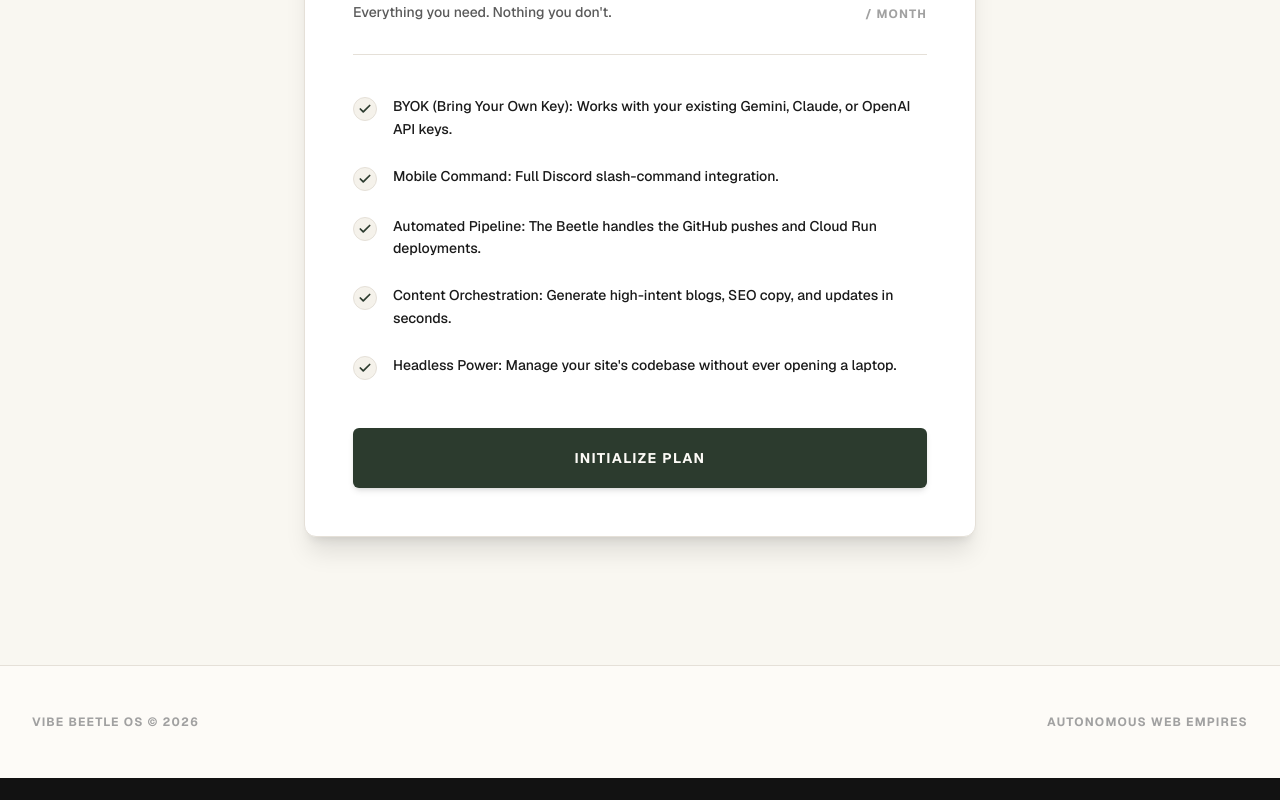
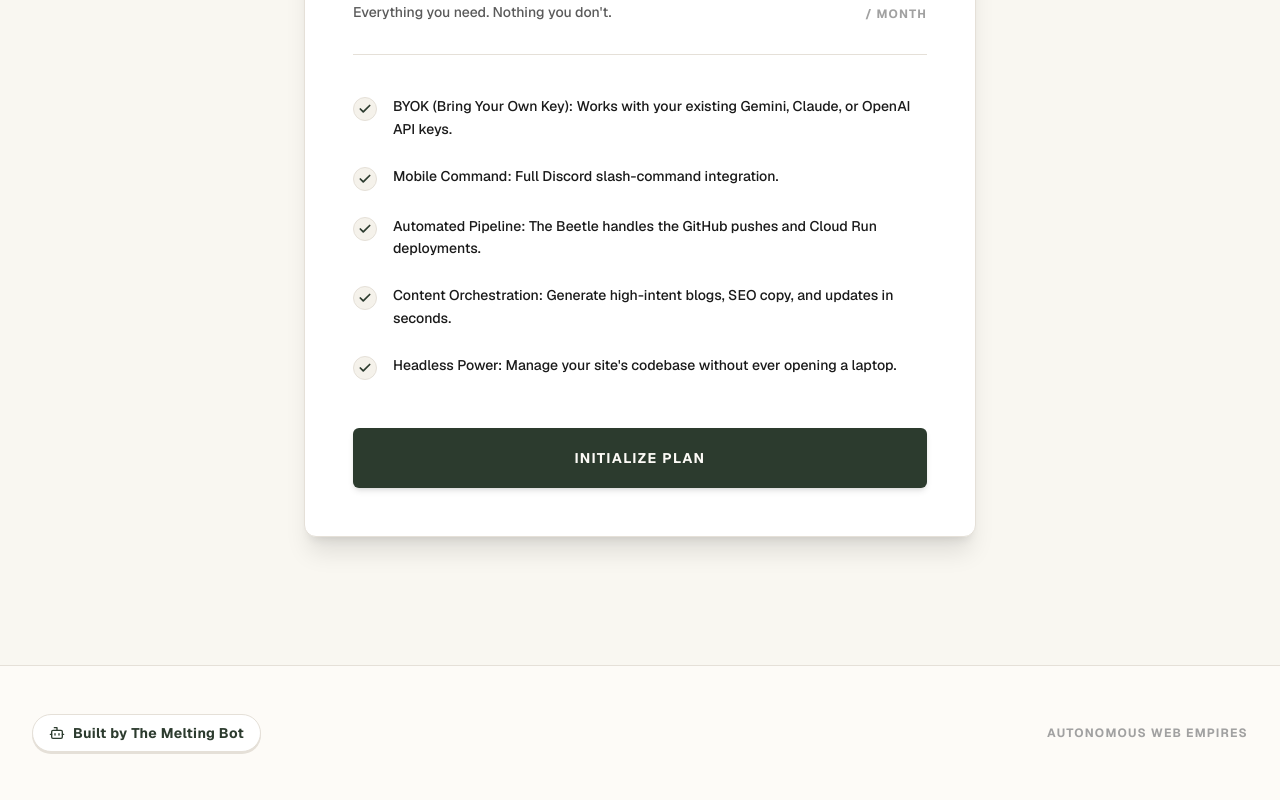
Before and after one commit to the-melting-bot/vibe-beetle, a Next.js app: page / in a window 1280 px wide. Shown: the part 3607-4407 px from the top of the page. Before the commit the page ends 4385 px from the top, so only its background shows below. Built offline with nearby package versions, Linux system fonts and the light colour scheme; a web font is replaced by a local one.

Commit message:
feat: add built by the melting bot badge to footer

```diff
--- a/src/app/page.tsx
+++ b/src/app/page.tsx
@@ -588,9 +588,12 @@ export default function Home() {
       </main>
 
       {/* FOOTER */}
-      <footer className="w-full border-t border-[#E5E0D8] bg-[#FDFBF7] py-12 px-8 flex justify-between items-center text-[#A1A1A1] text-xs font-bold uppercase tracking-widest z-20">
-        <p>VIBE BEETLE OS © 2026</p>
-        <p>AUTONOMOUS WEB EMPIRES</p>
+      <footer className="w-full border-t border-[#E5E0D8] bg-[#FDFBF7] py-12 px-8 flex justify-between items-center z-20">
+        <div className="flex items-center gap-2 bg-white border border-[#E5E0D8] shadow-[0_2px_0_0_#E5E0D8] rounded-full px-4 py-2">
+          <Bot className="w-4 h-4 text-[#2C3B2E]" />
+          <span className="text-[#2C3B2E] font-bold text-sm tracking-wide">Built by The Melting Bot</span>
+        </div>
+        <p className="text-[#A1A1A1] text-xs font-bold uppercase tracking-widest">AUTONOMOUS WEB EMPIRES</p>
       </footer>
     </div>
   );
```
